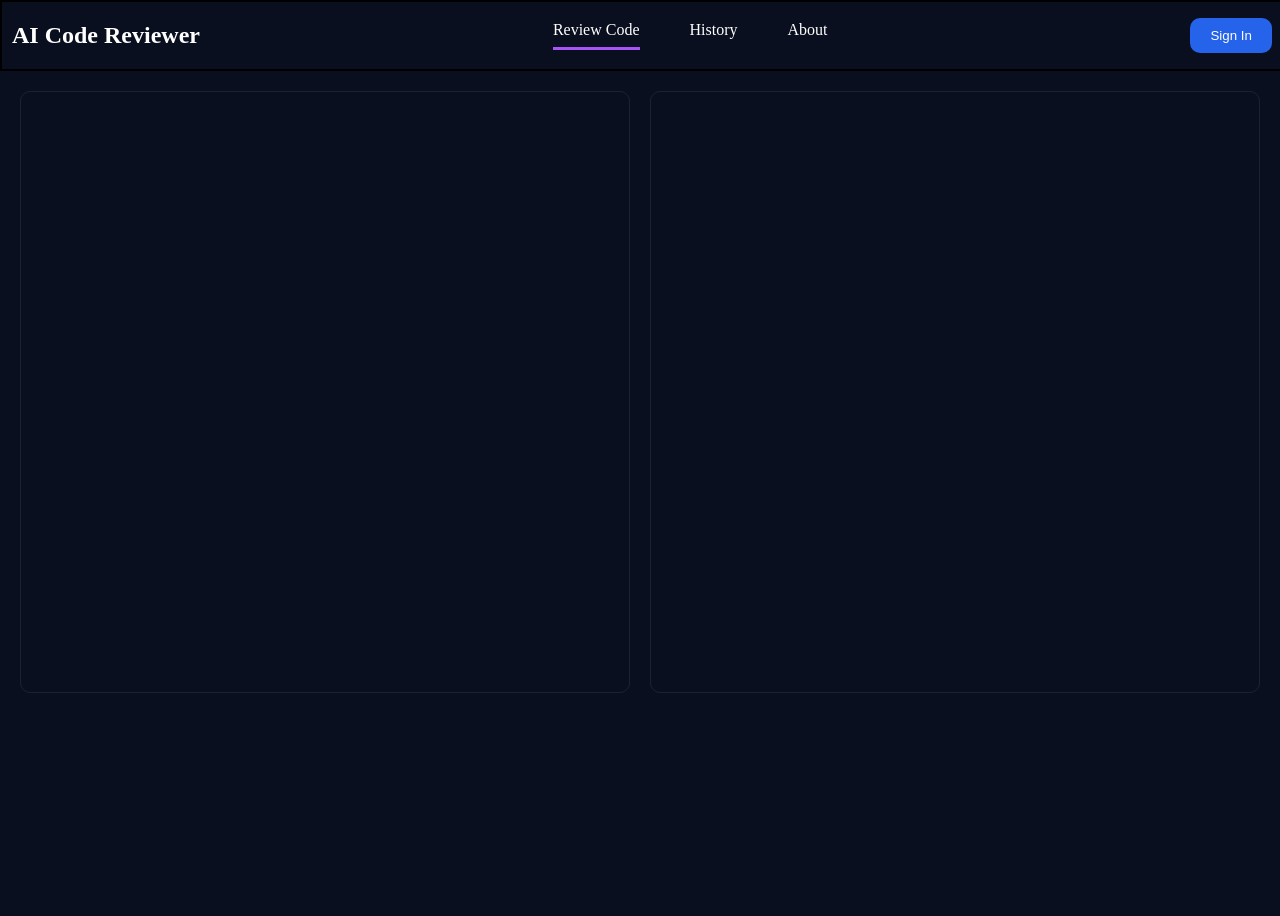
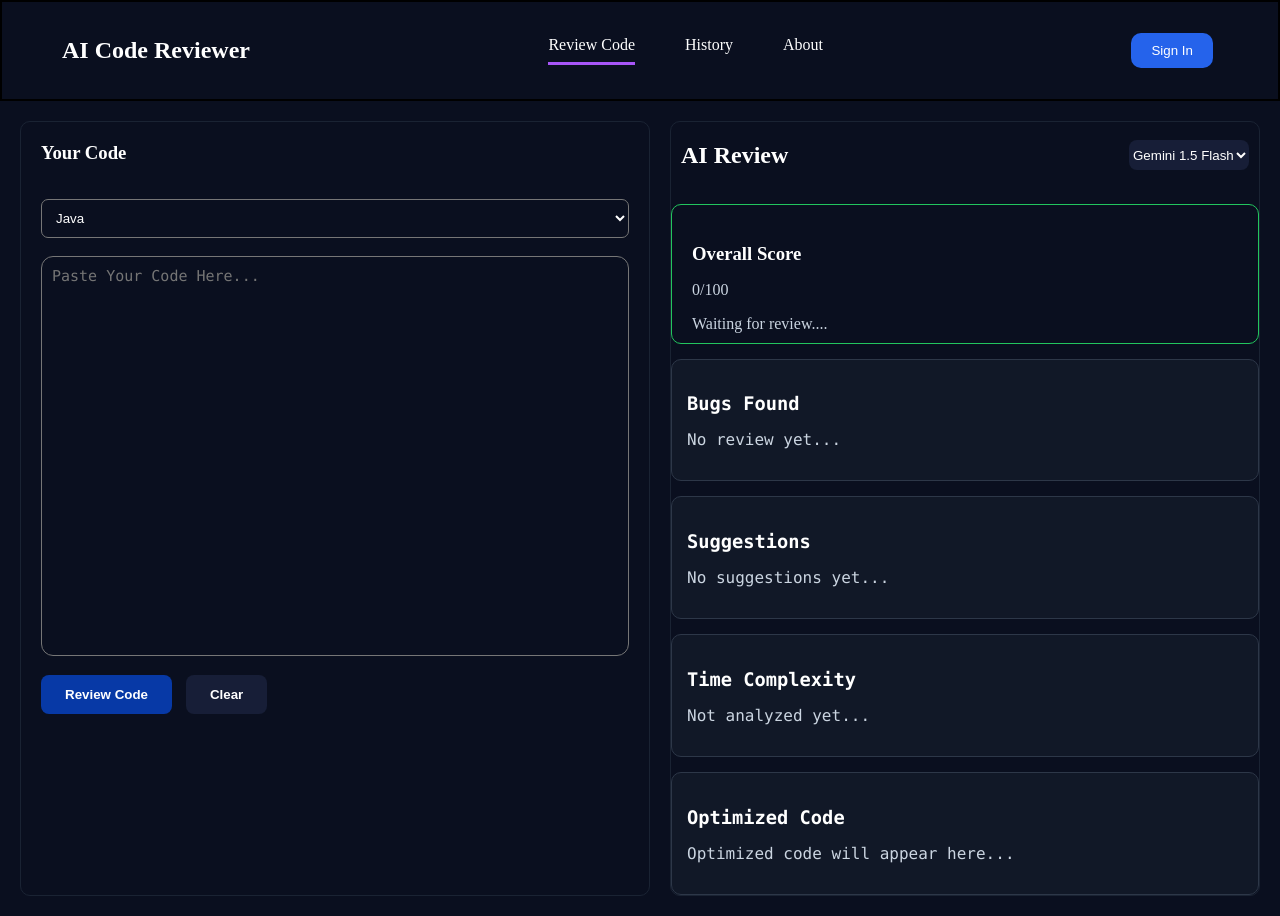
Before and after one commit to Akash-upadhyay12/AI-CODE-REVIEWER, a plain HTML site: page index.html in a window 1280 px wide. Before the commit the page ends 800 px from the top, so only its background shows below. Drawn offline with Linux system fonts and the light colour scheme.

Commit message:
Complete AI Code Reviewer UI and basic JS Functionality

```diff
--- a/index.html
+++ b/index.html
@@ -3,7 +3,7 @@
 <head>
     <meta charset="UTF-8">
     <meta name="viewport" content="width=device-width, initial-scale=1.0">
-    <title>Document</title>
+    <title>AI Code Reviewer</title>
     <link rel="stylesheet" href="style.css">
 </head>
 <body>
@@ -15,12 +15,57 @@
             <li><a href="#">History</a></li>
             <li><a href="#">About</a></li>
         </ul>
-        <button>Sign In</button>
+        <button id="signin">Sign In</button>
     </nav>
     </div>
     <div class="main">
-        <div class="left"></div>
-        <div class="right"></div>
+        <div class="left">
+            <h3>Your Code</h3>
+            <select id="language">
+                <option>Java</option>
+                <option>Python</option>
+                <option>C++</option>
+                <option>JavaScript</option>
+            </select>
+            <textarea id="code" placeholder="Paste Your Code Here..."></textarea>
+            <div class="btns">
+            <button id="reviewbtn">Review Code</button>
+            <button id="clear">Clear</button>
+            </div>
+
+        </div>
+        <div class="right">
+            <div class="model">
+                <h2>AI Review</h2>
+                <select id="gemini">
+                    <option>Gemini 1.5 Flash</option>
+                    <option>Gemini 1.5 Pro</option>
+                </select>
+
+            </div>
+            <div class="score-card">
+                <h3>Overall Score</h3>
+                <p id="scorecount">0/100</p>
+                <p id="review">Waiting for review....</p>
+            </div>
+            <div class="review-card">
+                <h3>Bugs Found</h3>
+                <p>No review yet...</p>
+            </div>
+            <div class="review-card">
+                <h3>Suggestions</h3>
+                <p>No suggestions yet...</p>
+            </div>
+            <div class="review-card">
+                <h3>Time Complexity</h3>
+                <p>Not analyzed yet...</p>
+            </div>
+            <div class="review-card">
+                <h3>Optimized Code</h3>
+                <p>Optimized code will appear here...</p>
+            </div>
+
+        </div>
     </div>
 
 
--- a/script.js
+++ b/script.js
@@ -0,0 +1,25 @@
+let clear = document.getElementById("clear");
+let reviewbtn = document.getElementById("reviewbtn");
+clear.addEventListener("click", function(){
+    let code = document.getElementById("code");
+
+    code.value = "";
+});
+reviewbtn.addEventListener("click", function(){
+    let review = document.getElementById("review");
+    let scorecount = document.getElementById("scorecount");
+    let code = document.getElementById("code");
+    if(code.value == ""){
+        alert("please enter code");
+        review.innerText ="Waiting for review....";
+        scorecount.textContent = "0/100";
+    }
+    else{
+        review.innerText ="Reviewing your code...";
+        scorecount.textContent = "99";
+    }
+
+
+
+
+})
--- a/style.css
+++ b/style.css
@@ -1,6 +1,13 @@
+/*
+NAV BAR
+*/
 body{
     background-color: #0A0F1F;
     margin: 0;
+    overflow-x: hidden;
+}
+*{
+    box-sizing: border-box;
 }
 .nav-container{
     width: 100%;
@@ -15,7 +22,7 @@ nav{
     display: flex;
     justify-content: space-between;
     align-items: center;
-    padidng: 15px 50px;
+    padding: 15px 50px;
 
 }
 ul{
@@ -30,9 +37,9 @@ a{
     color: white;
 }
 
-button{
+#signin{
     padding: 10px 20px;
-    margin-right: 10px ;
+    margin-right: 15px ;
     border-radius: 10px;
     cursor: pointer;
     border: none;
@@ -50,11 +57,111 @@ button{
     margin: 20px;
 
 }
+/*
+Main body and left panel
+*/
 .left,.right{
     min-height: 600px;
     flex: 1;
     border: 1px solid #1A2333;
     border-radius: 10px;
+}
+.left{
+    width: 48%;
+    padding: 20px;
+
+}
+.left h3{
+    margin-top: 0px;
+    margin-bottom: 15px;
+    color: white;
+    padding-bottom: 20px;
+}
+.left select{
+    width: 100%;
+    padding: 10px;
+    margin-bottom: 18px;
+    border-radius: 7px;
+    background-color: #0A0F1F;
+    color: white;
+    cursor: pointer;
+}
+.left textarea{
+    width: 100%;
+    height: 400px;
+    padding: 10px;
+    resize: none;
+    border-radius: 12px;
+    background-color: #0A0F1F;
+    color: white;
+    font-size: 15px;
+    font-family: consolas, monospace;
+
+}
+.btns{
+    margin-top: 15px;
+}
+.btns button{
+    padding: 12px 24px;
+    margin-right: 10px;
+    cursor: pointer;
+    border-radius: 8px;
+    background-color: #171e37;
+    color: white;
+    border: none;
+    font-weight: bold;
+}
+#reviewbtn{
+    background-color: #0739a6;
+}
 
 
+/*
+Main body and right panel
+*/
+
+
+.review-card{
+    margin-top: 15px;
+    padding: 15px;
+    border: 1px solid #2d3748;
+    border-radius: 10px;
+    background-color: #111827;
+    min-height: 80px;
+    font-family: consolas, monospace;
+
 }
+.score-card{
+    margin-top: 15px;
+    padding: 20px;
+    border: 1px solid #22c55e;
+    border-radius: 10px;
+    max-height: 140px;
+    gap: 10px;
+}
+.review-card h3, .score-card h3{
+    margin-bottom: 10px;
+}
+.right h3, .right h2{
+    color: white;
+}
+.review-card p, .score-card p{
+    color: #cbd5e1;
+}
+.model{
+    display: flex;
+    justify-content: space-between;
+    align-items: center;
+    padding-right: 10px;
+
+}
+#gemini{
+    height: 30px;
+    width: 120px;
+    border: none;
+    border-radius: 8px;
+    color: white;
+    background-color: #171e37;
+    cursor: pointer;
+
+}
```
